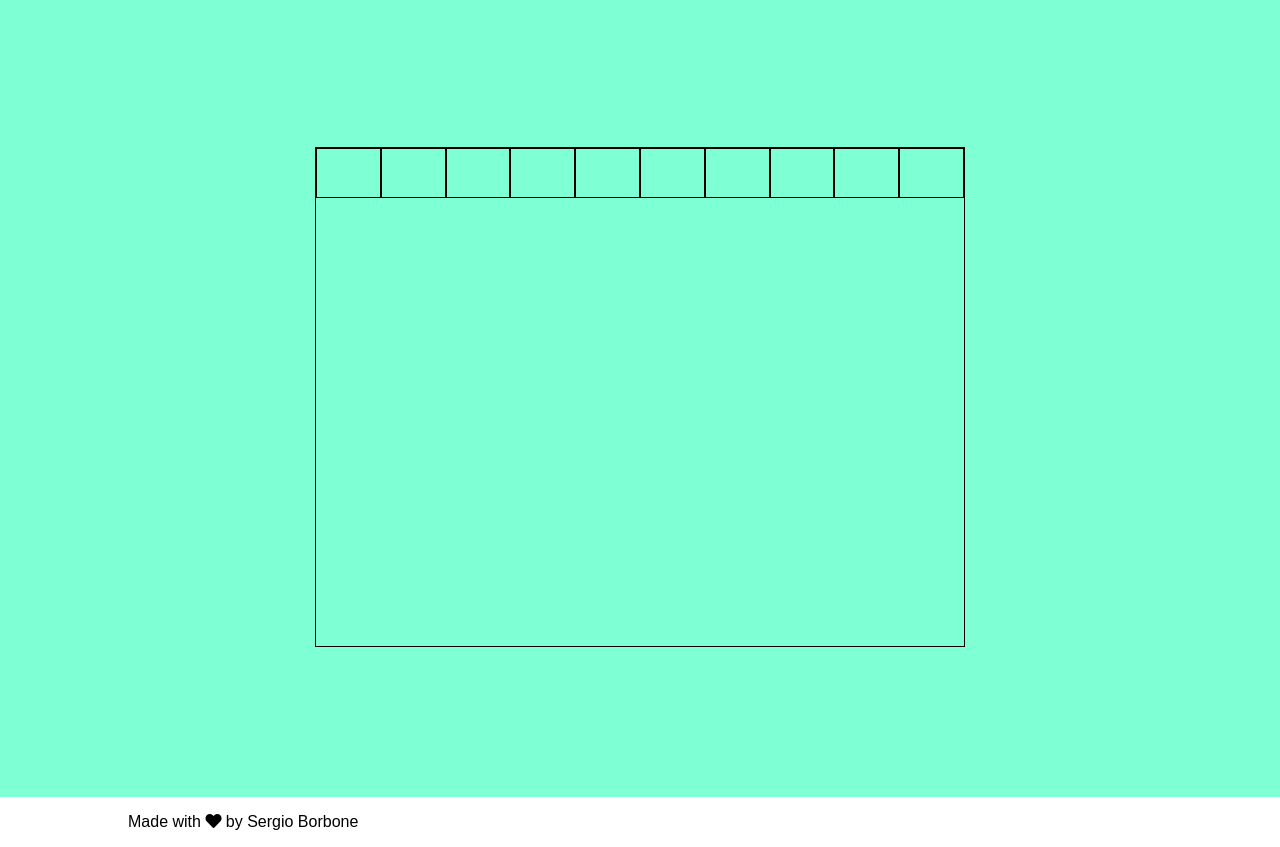
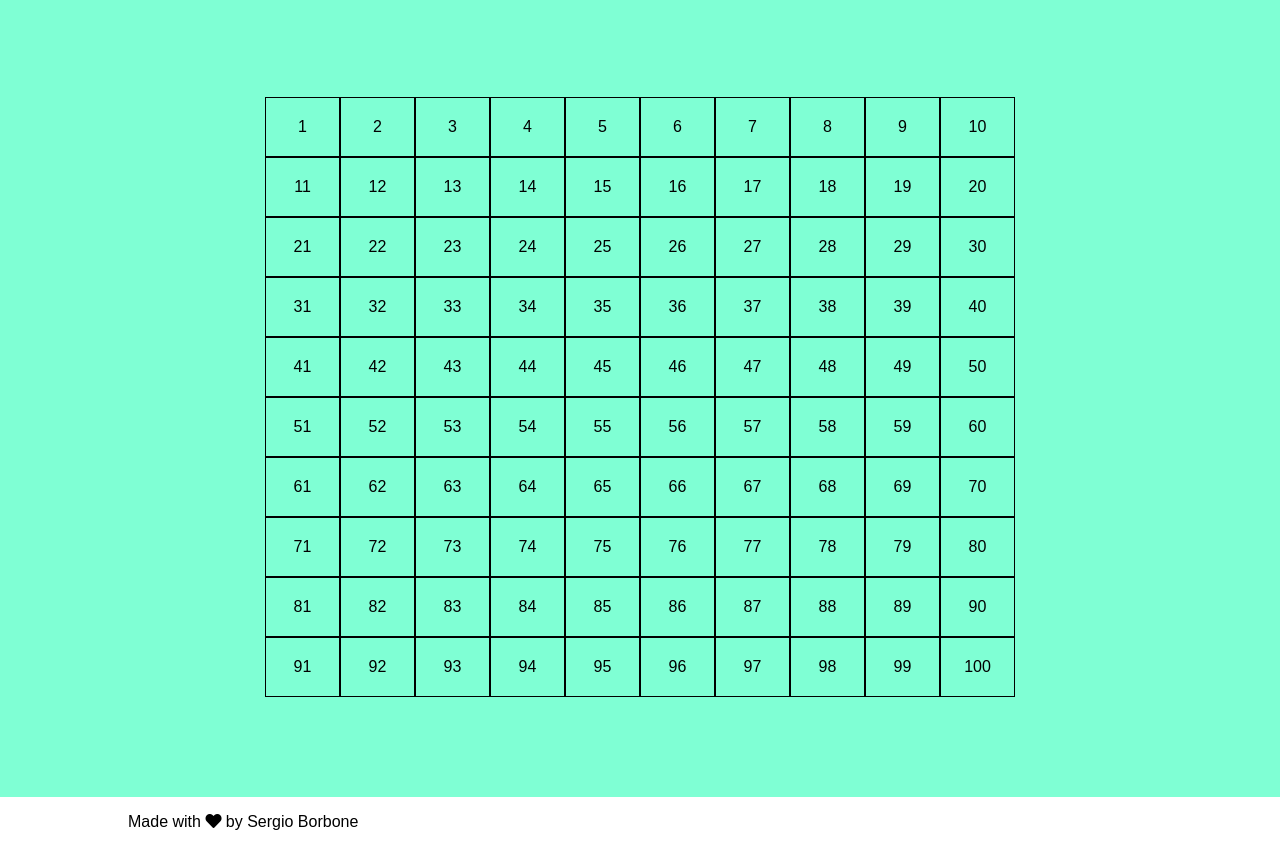
Before and after one commit to serborbone/js-campominato-grid, a plain HTML site: page index.html in a window 1280 px wide. Shown: the part 73-920 px from the top of the page. Drawn offline with Linux system fonts and the light colour scheme.

Commit message:
JS ancora da completare

```diff
--- a/index.html
+++ b/index.html
@@ -41,7 +41,7 @@
                           <option value="hard">Hard</option>
                       </select>
 
-                      <button class="play-btn">Play</button>
+                      <button id="play-btn">Play</button>
 
                   </div>
 
@@ -57,34 +57,13 @@
 
             <div class="grid">
 
-                <div class="square">
-                </div>
-
-                <div class="square">
-                </div>
-
-                <div class="square">
-                </div>
-                <div class="square">
-                </div>
-                <div class="square">
-                </div>
-                <div class="square">
-                </div>
-                <div class="square">
-                </div>
-                <div class="square">
-                </div>
-                <div class="square">
-                </div>
-                <div class="square">
-                </div>
             </div>
 
           </div>
 
       <main>
 
+      <!-- FOOTER -->
       <footer>
 
           <div class="container">
--- a/main.js
+++ b/main.js
@@ -0,0 +1,30 @@
+let gridSelection = document.querySelector('.grid');
+let squareValue = 100;
+let selectDiff = document.getElementById('difficulty-select').value;
+let buttonSelect = document.getElementById('play-btn');
+
+for (let i = 1; i <= squareValue; i++) {
+
+  let divSquare = document.createElement('div');
+  divSquare.classList.add('square');
+  divSquare.innerHTML = i;
+
+  divSquare.addEventListener('click', function() {
+
+    divSquare.classList.add('color-selected');
+
+  });
+
+  gridSelection.appendChild(divSquare);
+
+  //numero di quadrati
+  if (selectDiff == "medium") {
+
+        squareValue = 81;
+
+    } else if (selectDiff == "hard") {
+
+        squareValue = 49;
+    }
+
+}
--- a/style.css
+++ b/style.css
@@ -45,7 +45,7 @@ body {
   padding: 1px;
 }
 
-.play-btn {
+#play-btn {
   width: 65px;
   padding: 1px;
 }
@@ -61,9 +61,8 @@ body {
 }
 
 .grid {
-  height: 500px;
-  width: 650px;
-  border: 1px solid #000;
+  width: 750px;
+  /* border: 1px solid #000; */
   margin: 0 auto;
   display: flex;
   flex-wrap: wrap;
@@ -71,8 +70,16 @@ body {
 
 .square {
   width: calc(100% / 10);
-  height: 50px;
+  height: 60px;
   border: 1px solid #000;
+  display: flex;
+  justify-content: center;
+  align-items: center;
+}
+
+.color-selected {
+  background-color: #6495ED;
+  color: #fff ;
 }
 
 /* FOOTER */
```
